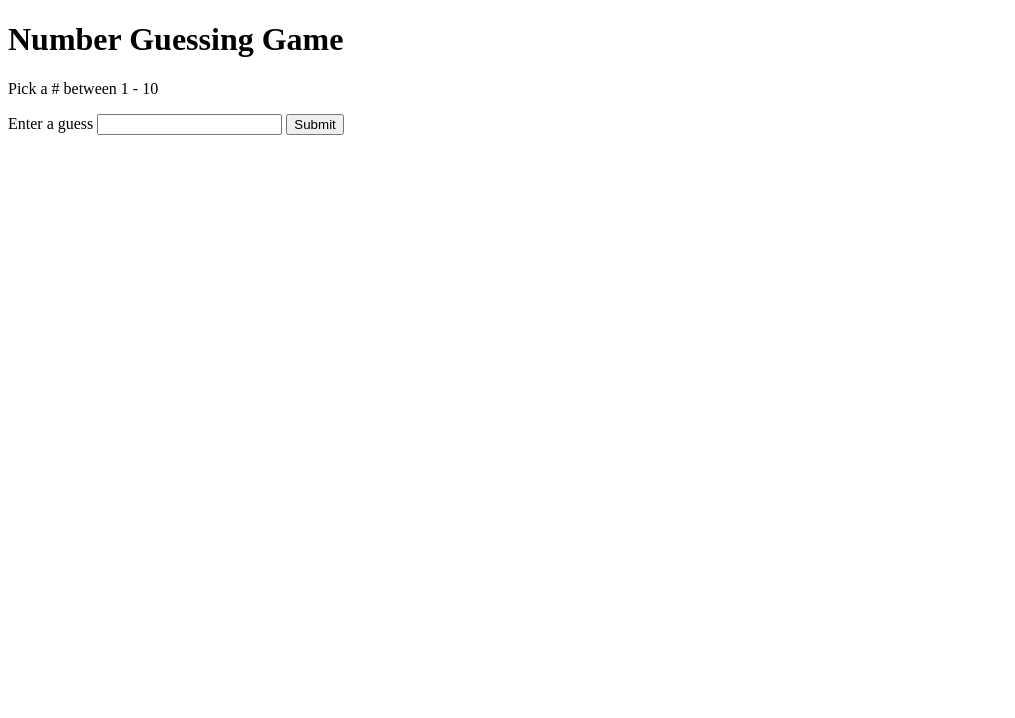
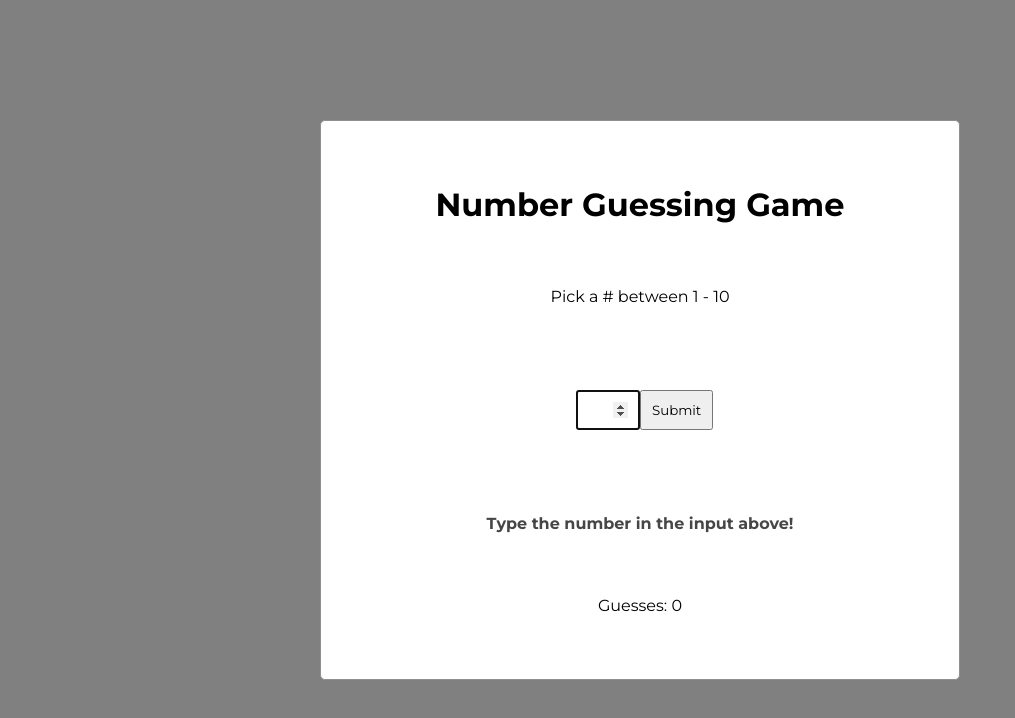
Before and after one commit to NahuelGenchi/brocode_js, a plain HTML site: page 30 number guessing game/index.html in a window 1280 px wide. Shown: the whole page, without its empty margins (0-1015 px from the left). Drawn offline with Linux system fonts and the light colour scheme.

Commit message:
30 number guessing game v2

```diff
--- /dev/null
+++ b/30 number guessing game/css/styles.css
@@ -0,0 +1,44 @@
+* {
+    margin: 0;
+    padding: 0;
+    box-sizing: border-box;
+    font-family: 'Montserrat', sans-serif;;
+}
+
+body {
+    min-height: 100vh;
+    min-width: 100vw;
+    display: flex;
+    justify-content: center;
+    align-items: center;
+    background-color: gray;
+}
+
+.container {
+    height: 70vh;
+    width: 50vw;
+    display: flex;
+    justify-content: space-evenly;
+    align-items: center;
+    flex-direction: column;
+    background-color: white;
+    border: 1px solid rgb(143, 143, 143);
+    border-radius: 5px;
+}
+
+.form {
+    height: 10vh;
+    width: 10vw;
+    display: flex;
+    justify-content: space-between;
+    align-items: center;
+}
+
+.formItem {
+    padding: 10px;
+}
+
+#resultText {
+    color: rgb(70, 70, 70);
+    font-weight: bold;
+}
--- a/30 number guessing game/index.html
+++ b/30 number guessing game/index.html
@@ -6,12 +6,21 @@
     <meta name="viewport" content="width=device-width, initial-scale=1.0">
     <title>number guessing game</title>
     <script src="./js/script.js" defer></script>
+    <link rel="preconnect" href="https://fonts.googleapis.com">
+    <link rel="preconnect" href="https://fonts.gstatic.com" crossorigin>
+    <link href="https://fonts.googleapis.com/css2?family=Montserrat:ital,wght@0,300;0,400;0,700;1,400&display=swap" rel="stylesheet">
+    <link rel="stylesheet" href="./css/styles.css">
 </head>
 <body>
-    <h1>Number Guessing Game</h1>
-    <p>Pick a # between 1 - 10</p>
-    <label>Enter a guess</label>
-    <input id="guessField">
-    <input type="submit" id="submitButton">
+    <div class="container">
+        <h1>Number Guessing Game</h1>
+        <p>Pick a # between 1 - 10</p>
+        <div class="form">
+            <input class="formItem" id="guessField" type="number" min="1" max="10">
+            <input class="formItem" type="submit" id="submitButton">
+        </div>
+        <p id="resultText">Type the number in the input above!</p>
+        <p id="guessesText">Guesses: 0</p>
+    </div>
 </body>
 </html>
--- a/30 number guessing game/js/script.js
+++ b/30 number guessing game/js/script.js
@@ -1,24 +1,32 @@
 const GUESSFIELD = document.querySelector("#guessField"),
-SUBMITBUTTON = document.querySelector("#submitButton");
+SUBMITBUTTON = document.querySelector("#submitButton"),
+RESULTTEXT = document.querySelector("#resultText"),
+GUESSESTEXT = document.querySelector("#guessesText");
+
+GUESSFIELD.focus();
 
 const ANSWER = Math.floor(Math.random() * 10 + 1);
 console.log(ANSWER);
 
 let guesses = 0;
 
-SUBMITBUTTON.addEventListener("click", submit);
+SUBMITBUTTON.addEventListener("click", findNumber);
 
-function submit() {
+function findNumber() {
     let guess = Number(GUESSFIELD.value);
     guesses++;
-    if (guess == ANSWER) {
-        alert(`${ANSWER} is the number. It took you ${guesses} guesses.`);
-        console.log(`${ANSWER} is the number. It took you ${guesses} guesses.`);
+    console.log(`Guesses: ${guesses}`);
+    if (guess == "") {
+        RESULTTEXT.textContent = `Type a valid number!`;
+        guesses--;
+    } else if (guess == ANSWER) {
+        RESULTTEXT.textContent = `${ANSWER} is the number. It took you ${guesses} guesses.`;
+        GUESSFIELD.disabled = true;
+        SUBMITBUTTON.disabled = true;
     } else if (guess > ANSWER) {
-        alert("Too large!");
-        console.log("Too large!");
+        RESULTTEXT.textContent = "Too large!";
     } else {
-        alert("Too small!");
-        console.log("Too small");
+        RESULTTEXT.textContent = "Too small!";
     };
+    GUESSESTEXT.textContent = `Guesses: ${guesses}`;
 };
```
